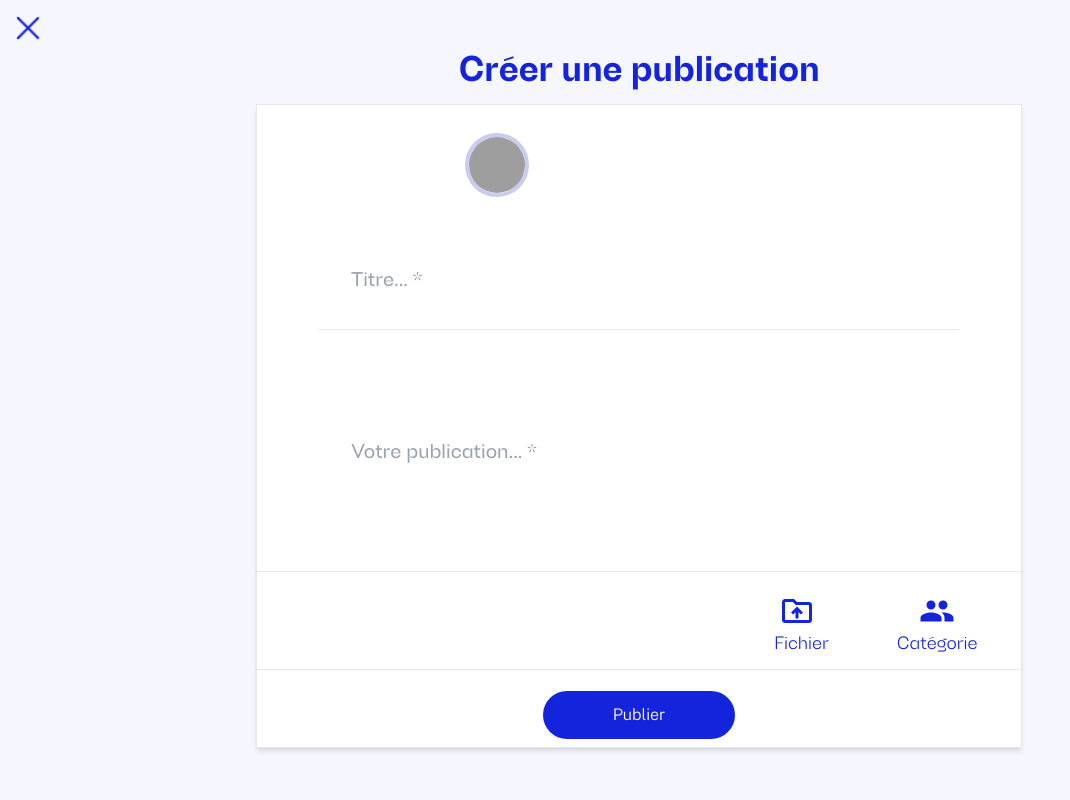
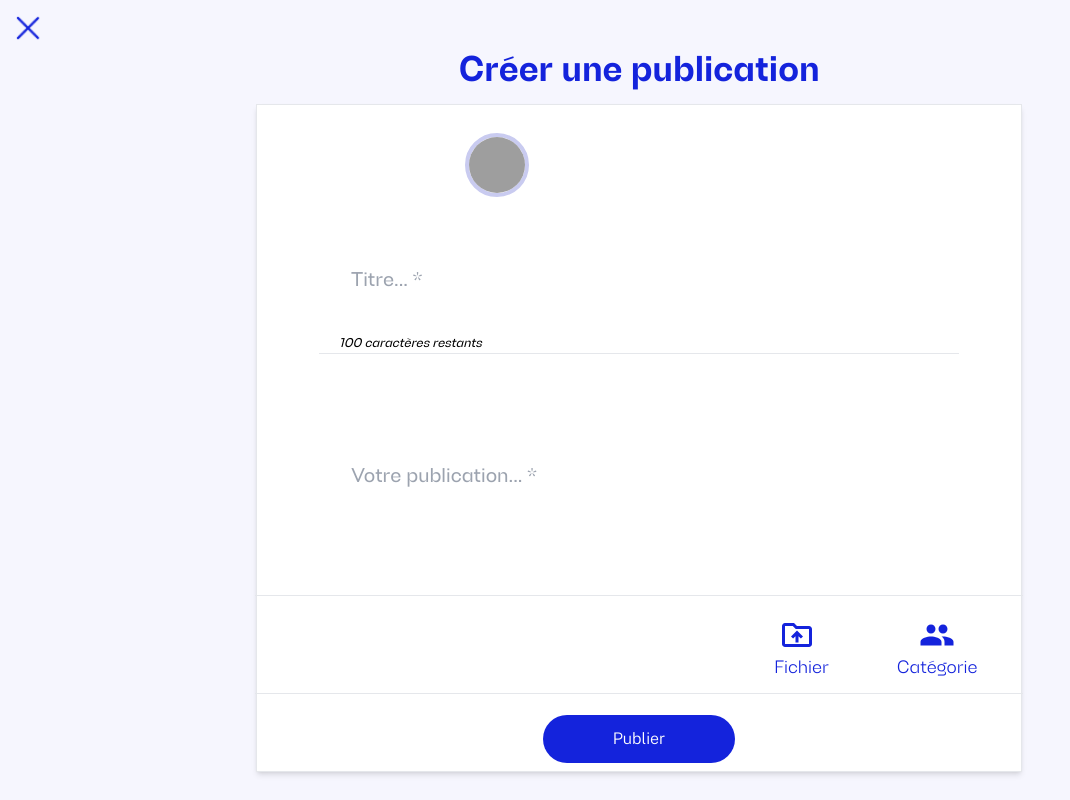
Before and after one commit to WildCodeSchool/P3_Lyon_React_Sept_2022, a React (Vite) app in the folder frontend/: page /createPost in a window 1280 px wide. Shown: the whole page, without its empty margins (0-1070 px from the left). Built offline with nearby package versions, Linux system fonts and the light colour scheme; no server answers; grey boxes are pictures that could not be loaded.

Commit message:
added title post validator with limit

```diff
--- a/frontend/src/App.css
+++ b/frontend/src/App.css
@@ -50,7 +50,7 @@ ul {
 
 span,
 input,
-label {
+label, small {
   font-family: "Enedis";
   font-weight: light;
 }
--- a/frontend/src/pages/CreatePost.jsx
+++ b/frontend/src/pages/CreatePost.jsx
@@ -26,15 +26,19 @@ function CreatePost() {
     post_image: "",
   });
   const navigate = useNavigate();
-
+  // we limit the numbers of characters written in title to 100
+  const MAX_LENGTH = 100;
+  const numRemaining = MAX_LENGTH - dataPost.title.length;
   // ouvre  les groupes et catégorie
   const [showCategories, setShowCategories] = useState(false);
 
   const onChange = (e) => {
-    setDataPost({
-      ...dataPost,
-      [e.target.name]: e.target.value,
-    });
+    if (e.target.value.length <= MAX_LENGTH) {
+      setDataPost({
+        ...dataPost,
+        [e.target.name]: e.target.value,
+      });
+    }
   };
 
   useEffect(() => {
@@ -160,6 +164,9 @@ function CreatePost() {
               value={dataPost.title}
               onChange={onChange}
             />
+            <small className="text-black italic ml-5">
+              {numRemaining} caractères restants
+            </small>
             <hr className="h-[2px] bg-grey w-[100vw] md:w-[50vw]" />
             <input
               className="h-60 md:text-xl w-full pl-8"
```
